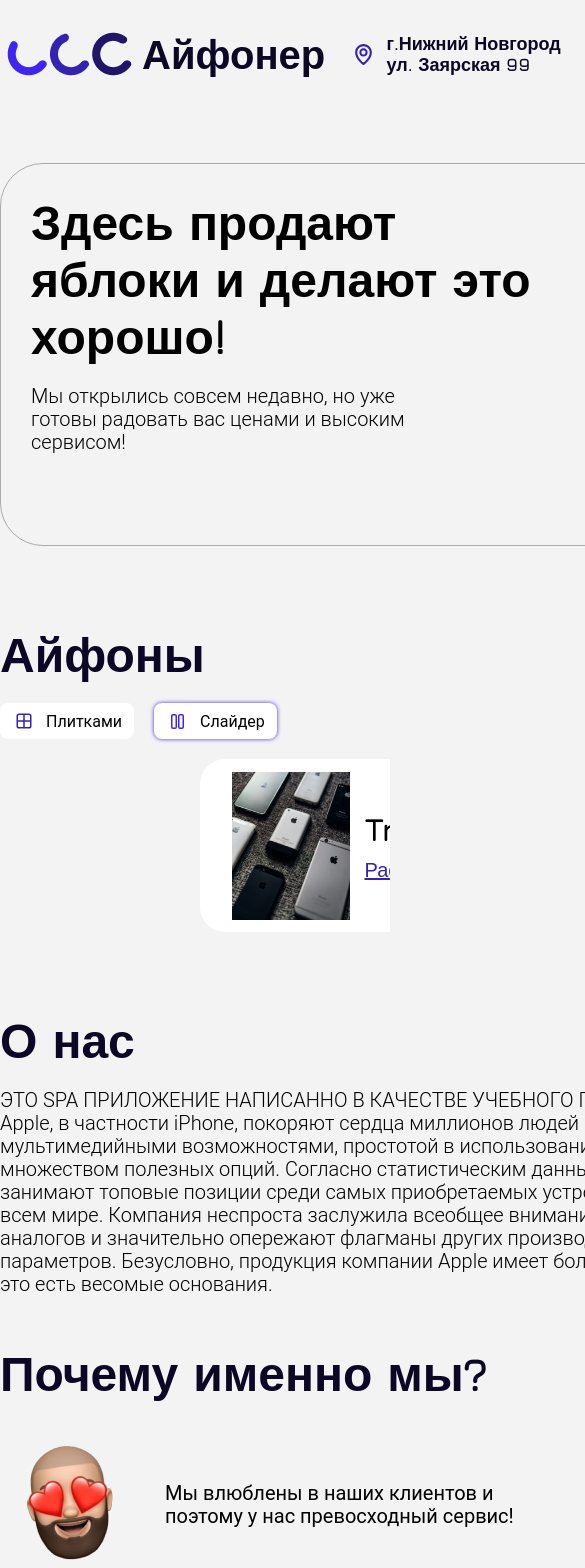
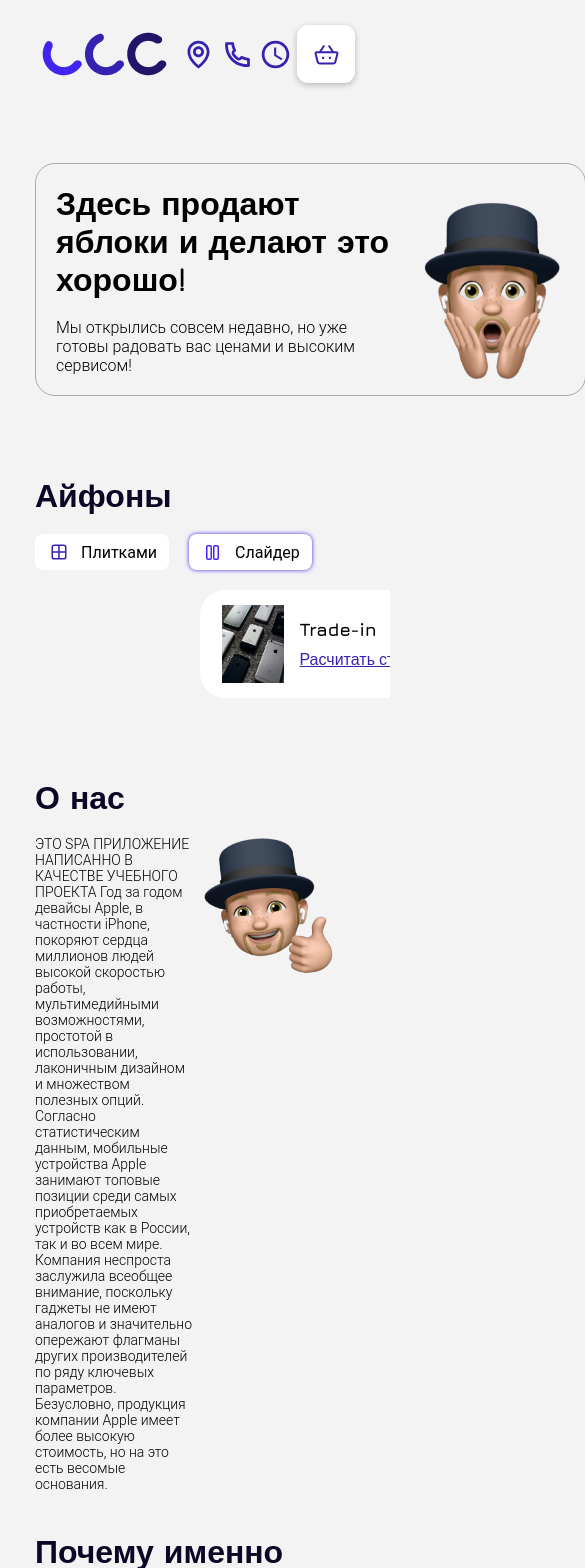
Before and after one commit to StKir/Iphoner_react_app, a React (Create React App) app: page / in a window 390 px wide. Shown: the top 1568 px of the page, 585 px wide, since content can reach past the window. Built offline with nearby package versions, Linux system fonts and the light colour scheme.

Commit message:
adaptive main-page

```diff
--- a/src/components/appHeader/appHeader.scss
+++ b/src/components/appHeader/appHeader.scss
@@ -22,6 +22,22 @@
 		img {
 			width: 25px;
 			height: 25px;
+			@media screen and (max-width: 720px) {
+				width: 33px;
+				height: 33px;
+			}
+		}
+	}
+	@media screen and (max-width: 1170px) {
+		.header-item {
+			.info {
+				font-style: normal;
+				font-weight: 700;
+				font-size: 14px;
+				line-height: 17px;
+				width: 8rem;
+				margin-left: 5px;
+			}
 		}
 	}
 }
@@ -41,6 +57,9 @@
 .phone_info {
 	span {
 		width: 170px;
+		@media screen and (max-width: 1170px) {
+			width: auto;
+		}
 	}
 	display: block;
 	.phone_number {
@@ -57,6 +76,15 @@
 		display: block;
 		color: $purple !important;
 		cursor: pointer;
+		@media screen and (max-width: 1170px) {
+			font-style: normal;
+			font-weight: 500;
+			font-size: 14px;
+			line-height: 17px;
+		}
+		@media screen and (max-width: 720px) {
+			display: none;
+		}
 	}
 }
 .basket {
@@ -98,3 +126,18 @@
 	margin-top: -25px;
 	font-weight: bold;
 }
+
+@media screen and (max-width: 1170px) {
+	.logo_txt {
+		display: none;
+	}
+	.info {
+		font-style: normal;
+		font-weight: 700;
+		font-size: 14px;
+		line-height: 17px;
+		@media screen and (max-width: 720px) {
+			display: none;
+		}
+	}
+}
--- a/src/components/mainAbout/mainAbout.scss
+++ b/src/components/mainAbout/mainAbout.scss
@@ -23,6 +23,21 @@ section {
 			width: 277px;
 			height: 256px;
 		}
+	}
+	@media screen and (max-width: 1170px) {
+		&_info {
+			p {
+				font-style: normal;
+				font-weight: 300;
+				font-size: 14px;
+				line-height: 16px;
+			}
+			img {
+				width: 163px;
+				height: 151px;
+			}
+		}
+		margin-bottom: 40px;
 	}
 }
 .advantages {
@@ -51,5 +66,19 @@ section {
 				color: #000000;
 			}
 		}
+		@media screen and (max-width: 1170px) {
+			&_item {
+				img {
+					width: 110px;
+					height: 95px;
+				}
+				p {
+					font-style: normal;
+					font-weight: 400;
+					font-size: 16px;
+					line-height: 19px;
+				}
+			}
+		}
 	}
 }
--- a/src/components/mainOffer/mainOffer.scss
+++ b/src/components/mainOffer/mainOffer.scss
@@ -38,6 +38,30 @@ section {
 		animation-name: pump;
 		animation-iteration-count: infinite;
 		animation-direction: alternate-reverse;
+	}
+	@media screen and (max-width: 1170px) {
+		border-radius: 20px;
+		padding: 20px;
+		&_txt {
+			h2 {
+				font-style: normal;
+				font-weight: 700;
+				font-size: 32px;
+				line-height: 38px;
+				width: 340px;
+			}
+			p {
+				font-style: normal;
+				font-weight: 300;
+				font-size: 16px;
+				line-height: 19px;
+				width: 320px;
+			}
+		}
+		img {
+			width: 149px;
+			height: 188px;
+		}
 	}
 }
 
@@ -97,7 +121,42 @@ section {
 			width: 240px;
 		}
 	}
+	@media screen and (max-width: 1170px) {
+		border-radius: 20px;
+		padding: 10px;
+		.popular-sticker {
+			margin: 0 auto;
+			span {
+				font-weight: 700;
+				font-size: 18px;
+				line-height: 21px;
+				color: #ffffff;
+			}
+		}
+		&_txt {
+			h4 {
+				width: 142px;
+				font-family: 'Jura';
+				font-style: normal;
+				font-weight: 700;
+				font-size: 20px;
+				margin-top: 40px;
+				line-height: 24px;
+				margin-bottom: 10px;
+			}
+			p {
+				font-style: normal;
+				font-weight: 300;
+				font-size: 14px;
+				line-height: 16px;
+				width: 142px;
+			}
+		}
+	}
 }
 .mainoffer_block_popular:hover {
 	transform: translateY(-15px);
 }
+
+@media screen and (max-width: 1170px) {
+}
--- a/src/components/mainslider/MainSlider.js
+++ b/src/components/mainslider/MainSlider.js
@@ -60,12 +60,17 @@ const MainSlider = () => {
 };
 
 const Slider = (props) => {
+	const [width, setWidth] = useState(428);
+	useEffect(() => {
+		setWidth(window.screen.width <= 1170 ? 278 : 428);
+		console.log(width);
+	}, []);
 	const renderItemsSlider = (arr) => {
 		if (arr) {
 			return arr.map(({ name, id, thumbnail }) => {
 				const routerName = name.replace(/ /g, '_');
 				return (
-					<SwiperSlide style={{ width: 428 }} key={id}>
+					<SwiperSlide style={{ width: width }} key={id}>
 						<div className='slider_item'>
 							<img src={thumbnail} alt={name} />
 							<div className='slider_item_info'>
--- a/src/components/mainslider/mainSlider.scss
+++ b/src/components/mainslider/mainSlider.scss
@@ -46,6 +46,14 @@ section {
 			transform: translateY(-5px);
 		}
 	}
+	@media screen and (max-width: 1170px) {
+		h2 {
+			font-style: normal;
+			font-weight: 700;
+			font-size: 32px;
+			line-height: 38px;
+		}
+	}
 }
 
 .active_slider_btn {
@@ -86,11 +94,40 @@ section {
 			color: $purple;
 		}
 	}
+	@media screen and (max-width: 1170px) {
+		width: 278px;
+		height: 108px;
+		img {
+			width: 62px;
+			height: 78px;
+		}
+		.slider_item_info {
+			h4 {
+				font-style: normal;
+				font-weight: 700;
+				font-size: 18px;
+				line-height: 21px;
+				width: 150px;
+			}
+			a {
+				font-style: normal;
+				font-weight: 300;
+				font-size: 16px;
+				line-height: 19px;
+			}
+		}
+	}
 }
 .plite-grid {
 	display: grid;
 	grid-template-columns: repeat(4, 1fr);
 	grid-gap: 20px;
+	@media screen and (max-width: 1170px) {
+		grid-template-columns: repeat(2, 1fr);
+	}
+	@media screen and (max-width: 720px) {
+		display: block;
+	}
 }
 .plite_wrp {
 	width: 278px;
@@ -125,6 +162,12 @@ section {
 			color: $purple;
 		}
 	}
+	@media screen and (max-width: 1170px) {
+		width: 100%;
+	}
+	@media screen and (max-width: 720px) {
+		margin-bottom: 10px;
+	}
 }
 .plite_wrp:hover {
 	transform: translateY(-5px);
--- a/src/index.scss
+++ b/src/index.scss
@@ -59,3 +59,21 @@ h2 {
 	line-height: 57px;
 	color: #0b0725;
 }
+
+@media screen and (max-width: 1170px) {
+	.container {
+		width: 720px;
+	}
+	h2 {
+		font-style: normal;
+		font-weight: 700;
+		font-size: 32px;
+		line-height: 38px;
+	}
+}
+
+@media screen and (max-width: 720px) {
+	.container {
+		width: 320px;
+	}
+}
```
